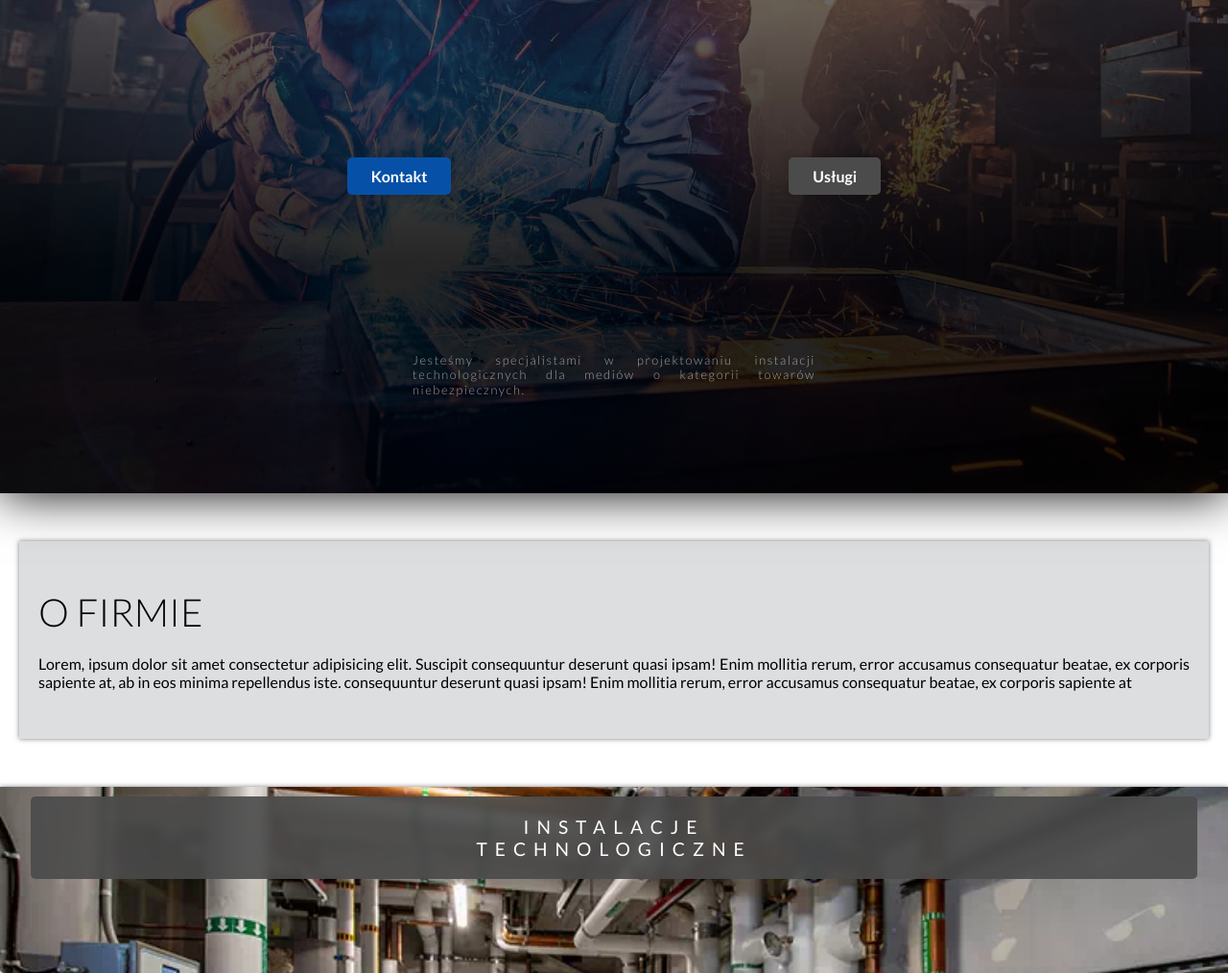
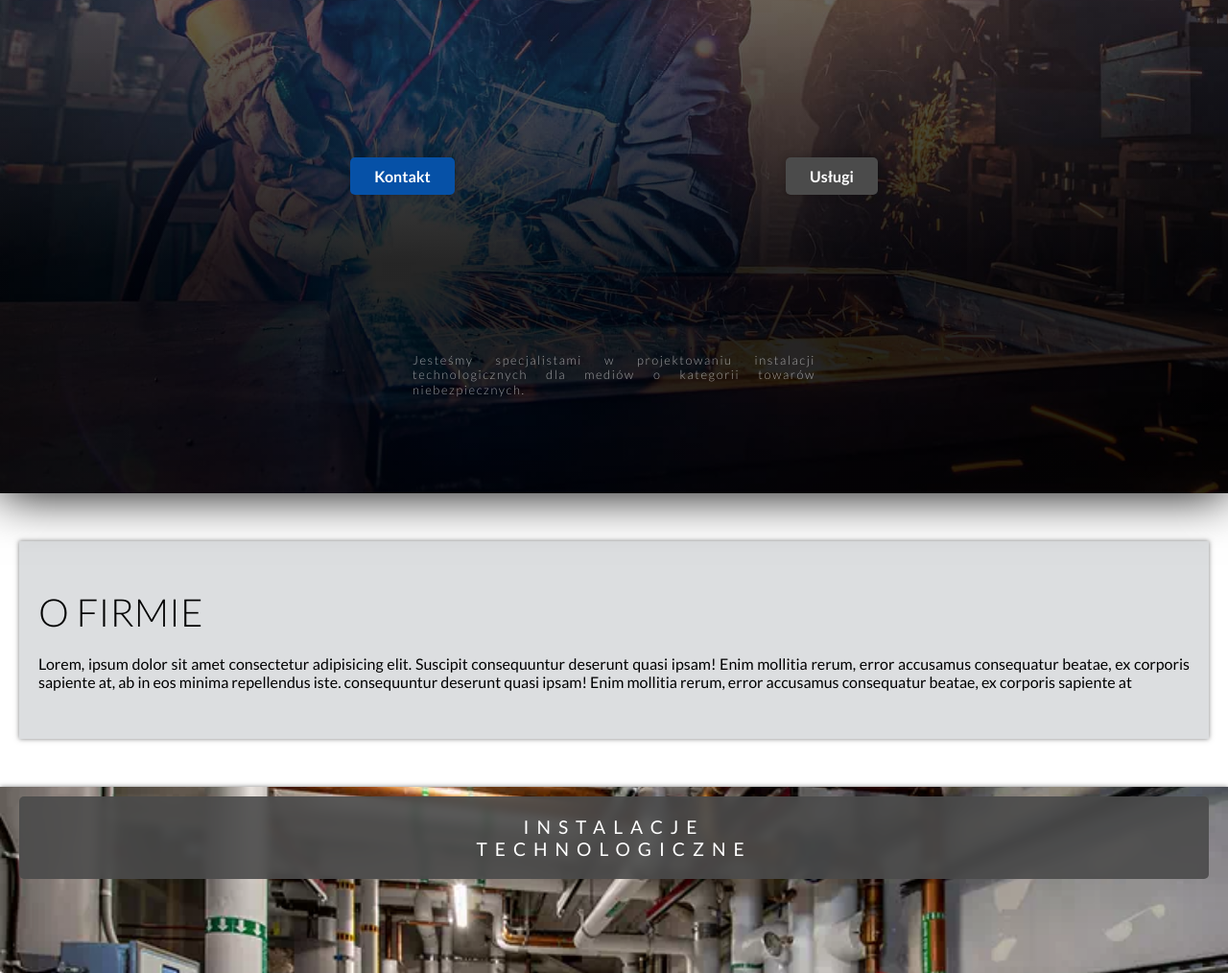
Before and after one commit to hubertpamula/RIB, a plain HTML site: page index.html in a window 1280 px wide. Shown: the part 286-1300 px from the top of the page at 96% size. Drawn offline with Linux system fonts and the light colour scheme.

Commit message:
Update style.css

```diff
--- a/style.css
+++ b/style.css
@@ -119,7 +119,7 @@ html {
   height: 100%;
   width: 100%;
   color: rgb(255, 255, 255);
-  padding-inline: 10px;
+  padding-inline: 20px;
 }
 .hero__header {
   font-size: 1.9em;
@@ -297,14 +297,14 @@ h2::after {
   bottom: 10px;
   top: 0;
   /* top: 89px; */
-  margin-block: 10px;
+  margin: 10px 20px;
   position: sticky;
   font-size: 1.2rem;
   font-weight: 400;
   text-transform: uppercase;
   letter-spacing: 0.5rem;
   text-align: center;
-  width: 95%;
+  width: 100%;
   border-radius: 5px;
   padding-block: 20px;
   padding-inline: 10px;
```
